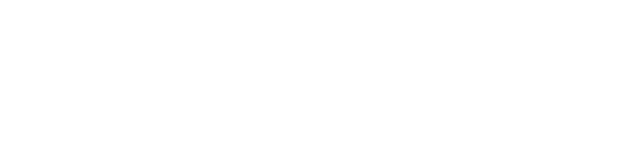
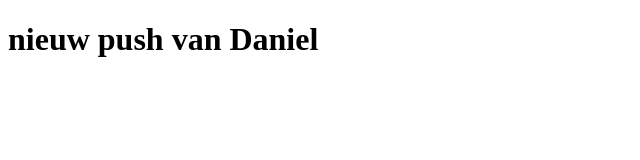
Before and after one commit to danialeka/opdrachtGIT, a plain HTML site: page index2.html in a window 1280 px wide. Shown: the whole page, without its empty margins (0-640 px from the left). Drawn offline with Linux system fonts and the light colour scheme.

Commit message:
Update index2.html

```diff
--- a/index2.html
+++ b/index2.html
@@ -8,6 +8,6 @@
     <title>Document</title>
 </head>
 <body>
-
+    <h1>nieuw push van Daniel</h1>
 </body>
 </html>
```
